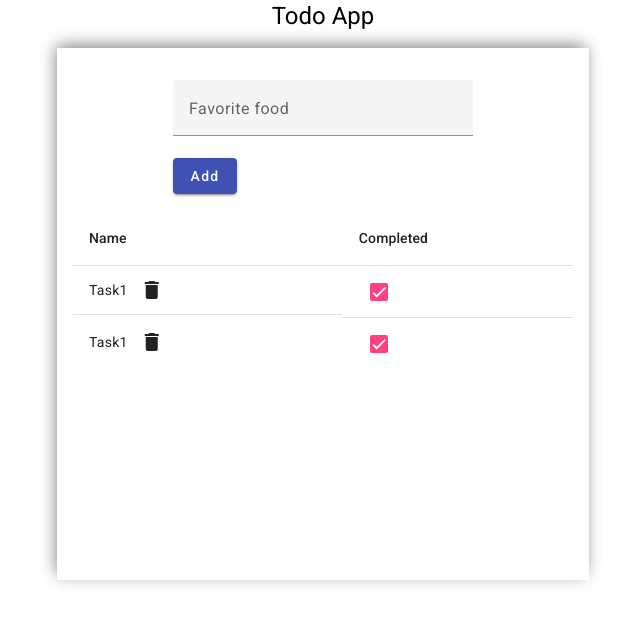
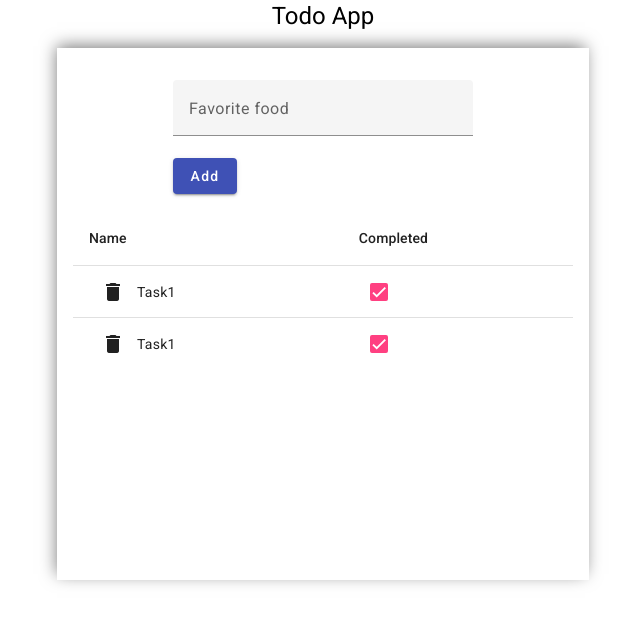
Before and after one commit to AliBayat78/first-angular-app, an Angular app: page / in a window 1280 px wide. Shown: the top 624 px of the page, without its empty margins (317-957 px from the left). Built offline with nearby package versions, Linux system fonts and the light colour scheme.

Commit message:
style of delete button edited

```diff
--- a/src/app/app.component.html
+++ b/src/app/app.component.html
@@ -16,7 +16,7 @@
       <button mat-raised-button color="primary" (click)="addTodo()">Add</button>
     </form>
     <div class="table-group">
-      <table mat-table [dataSource]="dataSource">
+      <table class="table" mat-table [dataSource]="dataSource">
         <ng-container matColumnDef="name">
           <th mat-header-cell *matHeaderCellDef>Name</th>
 
@@ -24,12 +24,13 @@
             mat-cell
             *matCellDef="let todo"
             [ngClass]="{ 'not-Completed': !todo.isCompleted }"
-            class="name-container"
           >
-            {{ todo.name }}
-            <button mat-icon-button (click)="removeTodo(todo)">
-              <mat-icon>delete</mat-icon>
-            </button>
+            <div class="name-container">
+              <button mat-icon-button (click)="removeTodo(todo)">
+                <mat-icon>delete</mat-icon>
+              </button>
+              {{ todo.name }}
+            </div>
           </td>
         </ng-container>
 
--- a/src/app/app.component.scss
+++ b/src/app/app.component.scss
@@ -37,11 +37,13 @@
     .table-group {
       width: 500px;
 
-      .name-container {
-        display: flex;
-        flex-direction: row;
-        justify-content: flex-start;
-        align-items: center;
+      .table {
+        .name-container {
+          display: flex;
+          flex-direction: row;
+          justify-content: flex-start;
+          align-items: center;
+        }
       }
     }
   }
```
